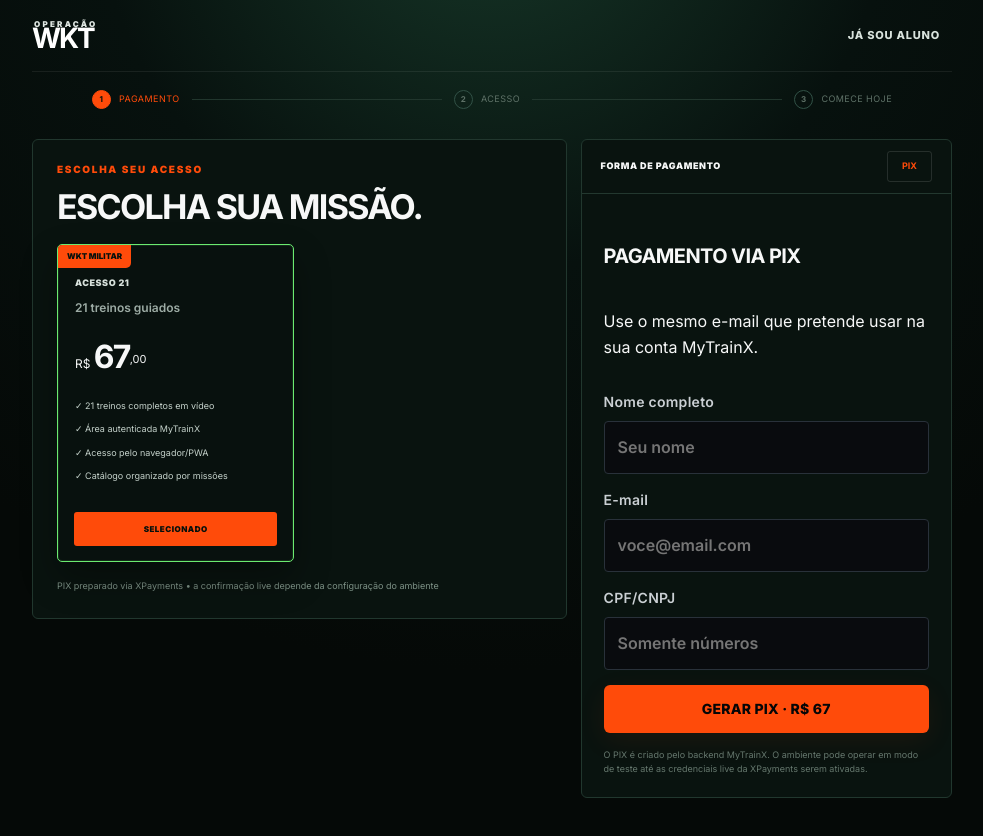
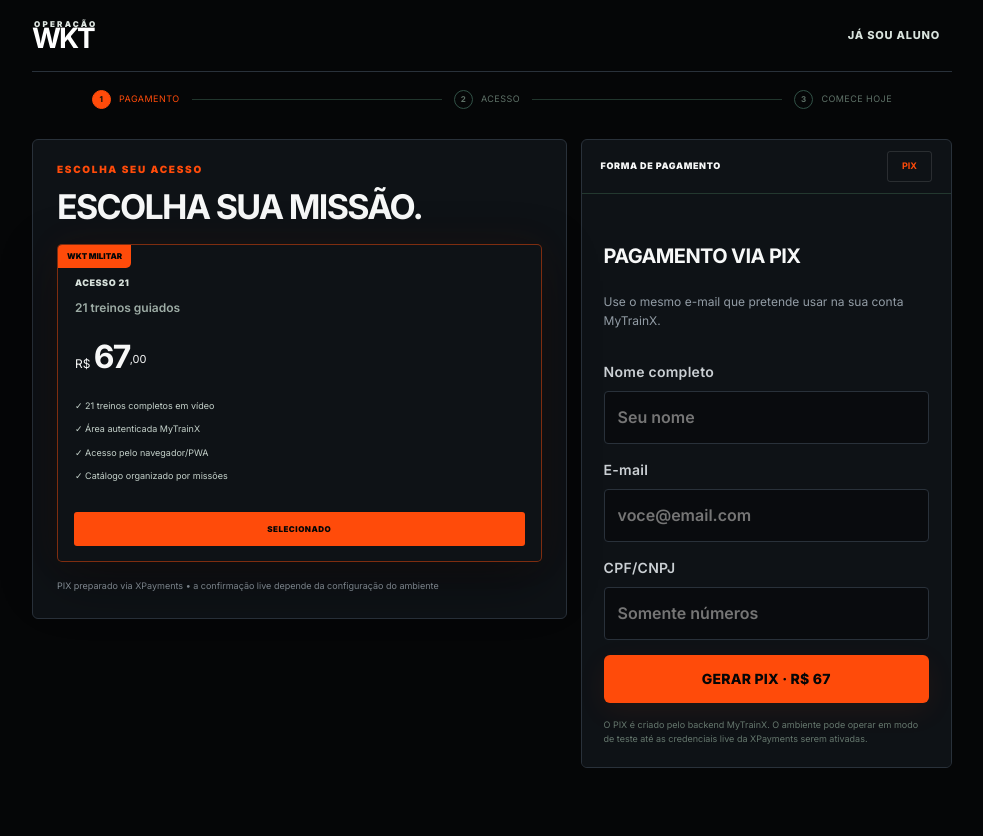
Before and after one commit to mgjexpert/mytrainx-platform, a Next.js app: page /checkout in a window 1280 px wide. Shown: the top 836 px of the page, without its empty margins (148-1131 px from the left). Built offline with nearby package versions, Linux system fonts and the light colour scheme.

Commit message:
feat(wkt): sync launch-ready app/globals.css

```diff
--- a/app/globals.css
+++ b/app/globals.css
@@ -771,3 +771,17 @@
 .authSuccess{background:#37d67a0d;color:var(--color-success);border:1px solid #37d67a55;border-radius:4px;padding:12px;font-size:14px}
 @media(max-width:600px){.mtxLogo:not(.mtxLogoCompact) img{width:150px}}
 @media(prefers-reduced-motion:reduce){html{scroll-behavior:auto}*,*::before,*::after{animation-duration:.01ms!important;animation-iteration-count:1!important;transition-duration:.01ms!important}}
+
+
+/* WKT Orange V1 review overrides */
+.playerNavActions{display:flex;align-items:center;gap:8px}
+.planGrid{grid-template-columns:minmax(0,1fr)}
+.activePlan{max-width:560px}
+.payIntro{margin:0 0 16px;color:var(--color-muted);font-size:12px;line-height:1.55}
+.checkoutPage{background:var(--color-black)}
+.checkoutHeader,.checkoutStepper{border-color:var(--color-border)}
+.checkoutOffer,.checkoutPayment,.payCard,.planCard{background:var(--color-surface);border-color:var(--color-border)}
+.planCard.activePlan{border-color:#ff4b0a77;box-shadow:0 18px 55px #0006,0 0 36px #ff4b0a10}
+.planBadge,.planSelected,.pill{background:var(--color-orange);color:var(--color-black)}
+.secureNote{color:var(--color-muted)}
+@media(max-width:650px){.playerFooterBar{align-items:flex-start;gap:10px;padding:10px 12px;flex-direction:column}.playerNavActions{width:100%;justify-content:space-between}.playerNavActions .button{flex:1}}
```
